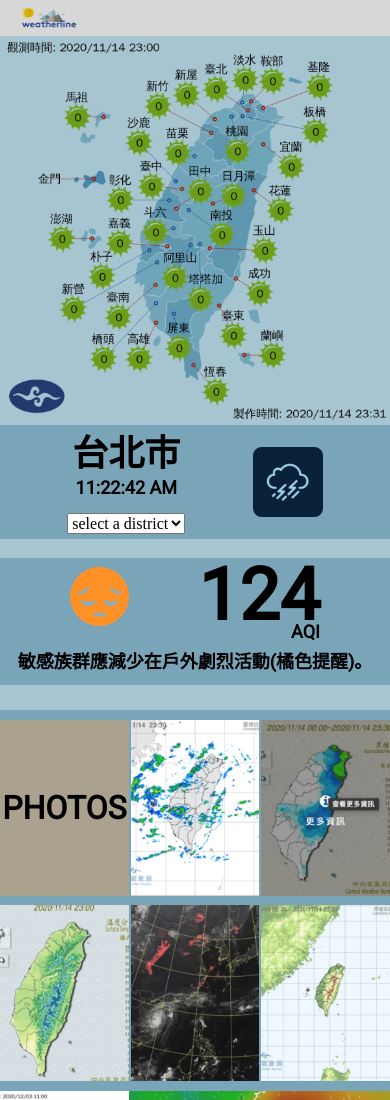
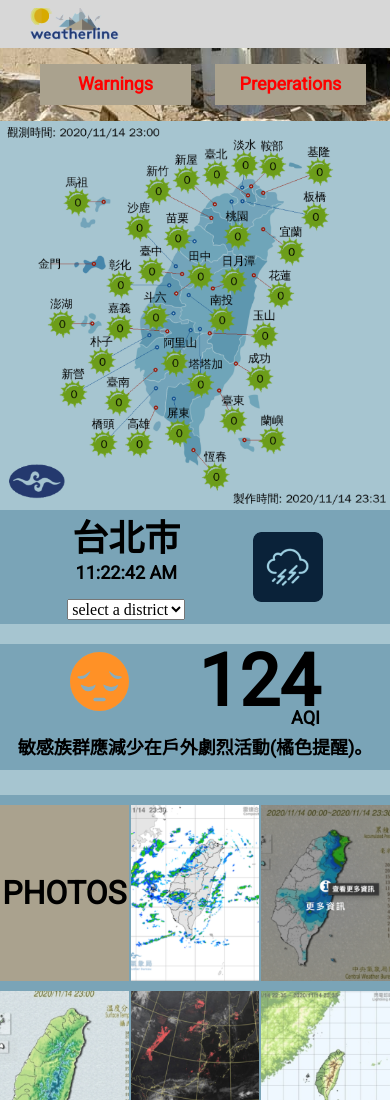
Before and after one commit to decadent-cuB3r/weatherline, a plain HTML site: page index.html in a window 390 px wide. Shown: the top 1100 px of the page. Drawn offline with Linux system fonts and the light colour scheme.

Commit message:
RWD header logo

```diff
--- a/css/style.css
+++ b/css/style.css
@@ -154,11 +154,22 @@ header {
 /* header small size RWD */
 
 @media screen and (max-width: 550px) {
-    .nav_list {
+    .nav_list.menu {
         display: none;
     }
     .header_nav img {
         margin: 2%;
+        width: 35%;
+        height: 100%;
+    }
+    .header_alert .nav_list {
+        display: flex;
+        justify-content: space-between;
+        width: 100%;
+    }
+    .nav_list_item.red {
+        width: 50%;
+        height: 10%;
     }
 }
 
--- a/index.html
+++ b/index.html
@@ -15,7 +15,7 @@
         <div class="header">
             <div class="header_nav">
                 <img src="./images/weatherline.png" alt="LOGO" width="168px" height="40px">
-                <ul class="nav_list">
+                <ul class="nav_list menu">
                     <li class="nav_list_item"><a href="">WEATHER</a></li>
                     <li class="nav_list_item"><a href="">GEO</a></li>
                     <li class="nav_list_item"><a href="">INFO</a></li>
```
